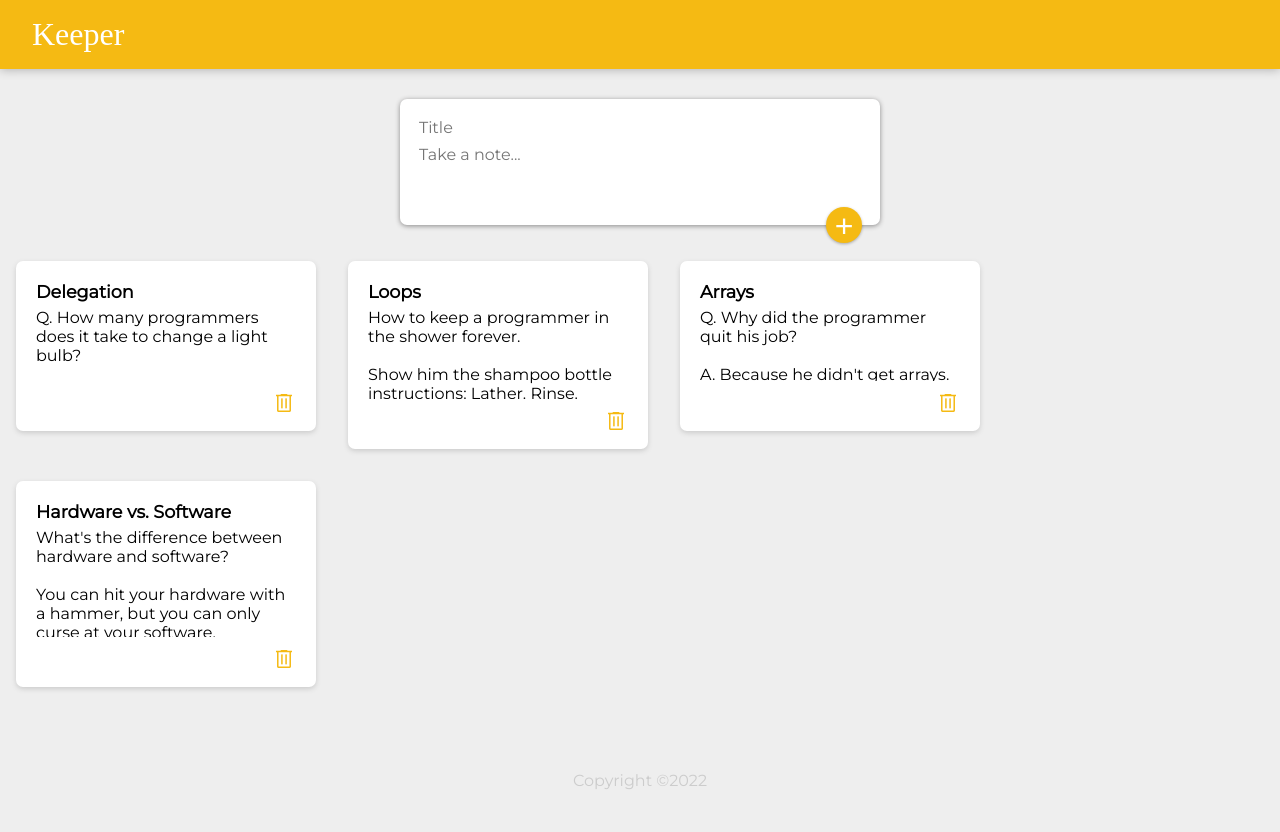
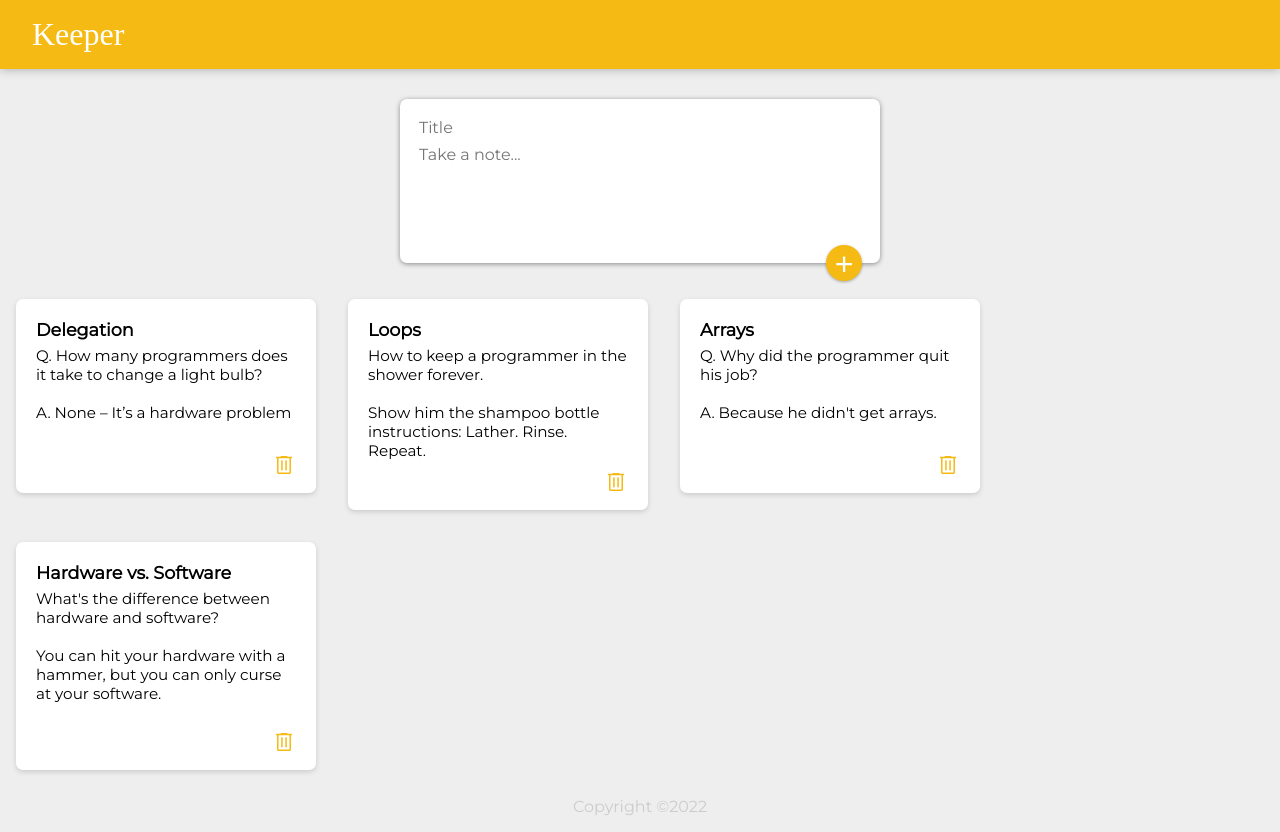
Before and after one commit to mithintv/keeper-app, a React (Create React App) app: page / in a window 1280 px wide. Before the commit the page ends 806 px from the top, so only its background shows below. Built offline with nearby package versions, Linux system fonts and the light colour scheme; a web font is replaced by a local one.

Commit message:
minor fix

```diff
--- a/public/styles.css
+++ b/public/styles.css
@@ -61,7 +61,6 @@ footer p {
   display: flex;
   flex-direction: column;
   justify-content: space-between;
-  flex-shrink: 1;
   background: #fff;
   border-radius: 7px;
   box-shadow: 0 2px 5px #ccc;
@@ -72,27 +71,28 @@ footer p {
   float: left;
 }
 
-.note h1 {
+.note input {
   display: flex;
   flex-direction: row;
   flex-wrap: wrap;
   font-size: 1.1em;
+  font-weight: 600;
+  font-family: inherit;
+  border: none;
+  outline: none;
   margin-bottom: 6px;
   word-wrap: normal;
 }
 
 .note textarea {
-  display: flex;
-  flex-wrap: wrap;
+  flex-shrink: 1;
+  height: max-content;
   width: 100%;
-  height: 100%;
-  font-size: 1rem;
+  font-size: 0.95rem;
   border: none;
   resize: none;
   outline: none;
   font-family: inherit;
-  margin-bottom: 10px;
-  white-space: pre-wrap;
   word-wrap: break-word;
 }
 
--- a/src/components/CreateArea.jsx
+++ b/src/components/CreateArea.jsx
@@ -40,7 +40,7 @@ function CreateArea(props) {
           onChange={handleChange}
           name="content"
           placeholder="Take a note..."
-          rows="3"
+          rows="5"
         />
         <button onClick={handleClick}>+</button>
       </form>
--- a/src/components/Note.jsx
+++ b/src/components/Note.jsx
@@ -3,20 +3,26 @@ import React, { useState, useEffect, useRef } from 'react';
 
 function Note(props) {
 
-  const textAreaRef = useRef();
+  const [title, setTitle] = useState(props.title);
   const [content, setContent] = useState(props.content);
-
-  const updateNote = event => {
-    setContent(event.target.value);
-  };
+  const headerRef = useRef(null);
+  const textAreaRef = useRef(null);
 
   useEffect(() => {
     if (textAreaRef.current) {
       textAreaRef.current.style.height = '0px';
       const scrollHeight = textAreaRef.current.scrollHeight;
-      textAreaRef.current.style.height = scrollHeight + 1 + "px";
+      textAreaRef.current.style.height = scrollHeight + 35 + "px";
     }
-  }, [content]);
+  }, [textAreaRef, content]);
+
+  const updateTitle = event => {
+    setTitle(event.target.value);
+  };
+
+  const updateNote = event => {
+    setContent(event.target.value);
+  };
 
   const onDelete = () => {
     props.deleteNote(props.id);
@@ -25,11 +31,16 @@ function Note(props) {
   return (
     <div className="note">
       <div>
-        <h1>{props.title}</h1>
+        <input
+          ref={headerRef}
+          onChange={updateTitle}
+          placeholder='Title'
+          value={title}
+        />
         <textarea
           ref={textAreaRef}
-          rows={1}
           onChange={updateNote}
+          placeholder='Empty Note'
           value={content}
         />
       </div>
--- a/src/index.js
+++ b/src/index.js
@@ -6,5 +6,7 @@ import App from './components/App';
 const root = ReactDOM.createRoot(document.getElementById('root'));
 
 root.render(
-  <App />
+  <React.StrictMode>
+    <App />
+  </React.StrictMode>
 );
```
